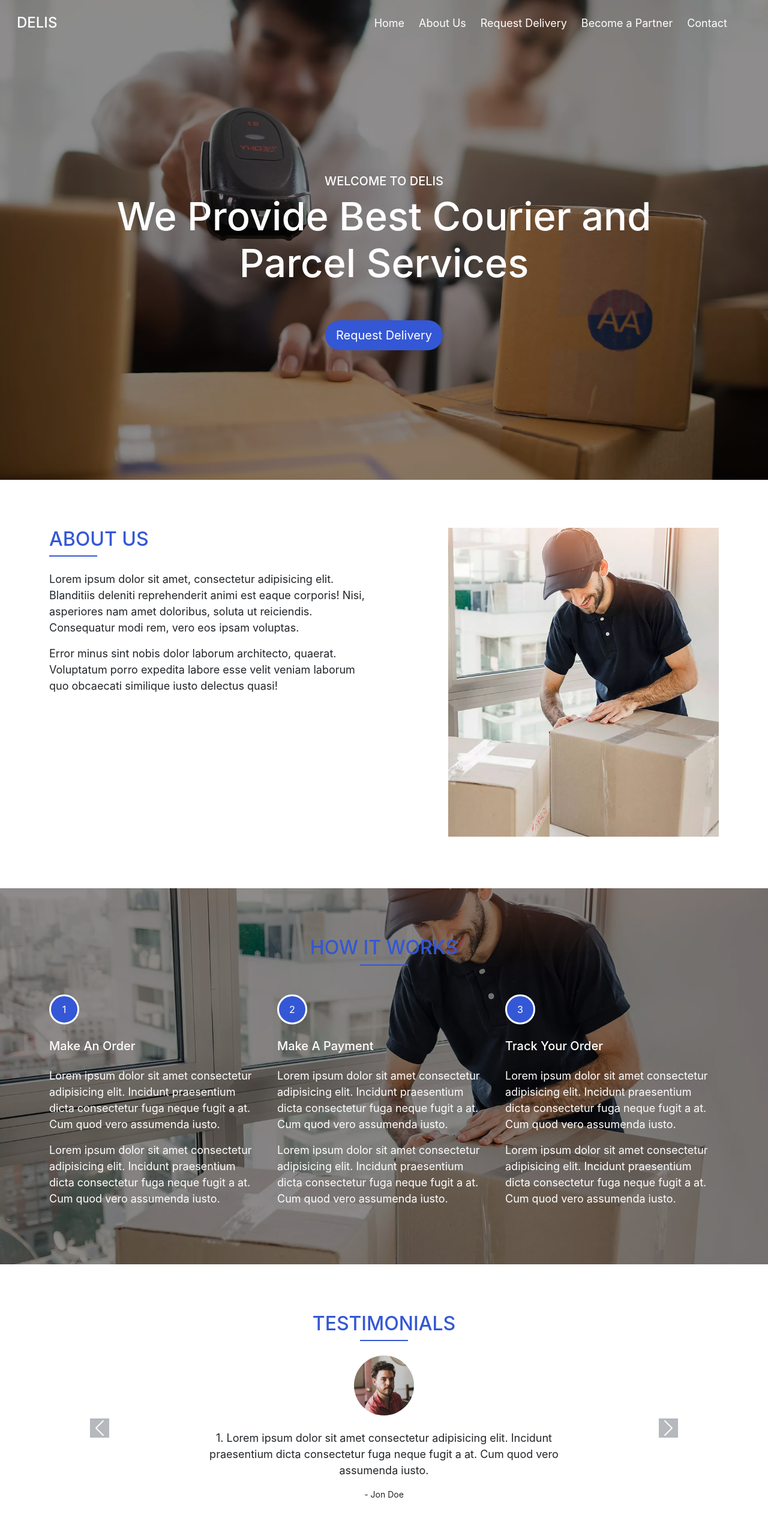
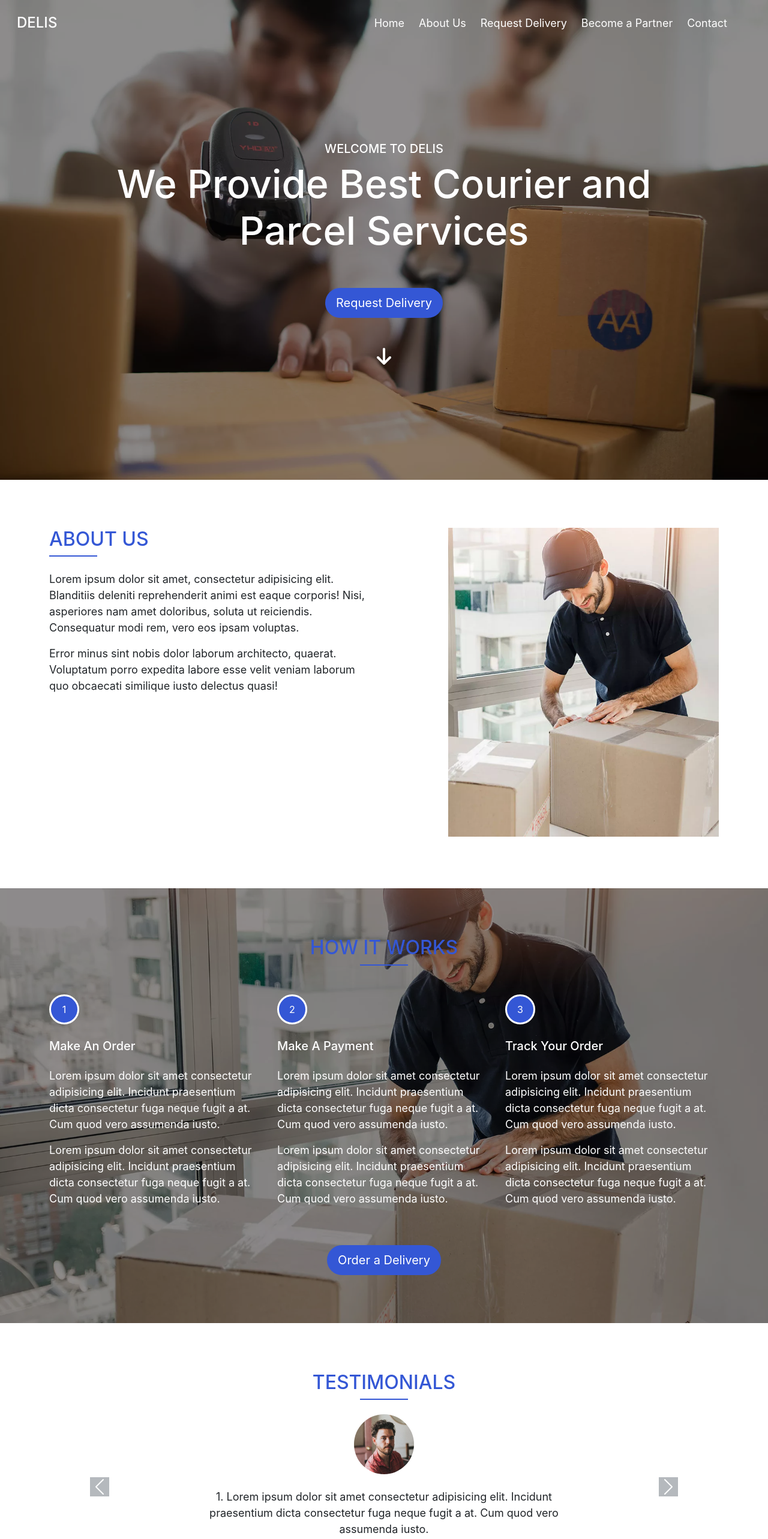
Before and after one commit to michaelOch/abc-logistics, a Next.js app: page / in a window 1280 px wide. Shown: the top 2566 px of the page at 60% size. Built offline with nearby package versions, Linux system fonts and the light colour scheme.

Commit message:
fix: navigation links to part of the page

```diff
--- a/src/components/header.js
+++ b/src/components/header.js
@@ -1,18 +1,31 @@
-import React from 'react';
+import React, { useEffect, useState } from 'react';
 import Navbar from '@/components/navbar';
 import styles from '../styles/Header.module.css';
 import Link from 'next/link';
+import { FontAwesomeIcon } from '@fortawesome/react-fontawesome';
+import { faArrowDown, faArrowDownAZ } from '@fortawesome/free-solid-svg-icons';
 
 function Header() {
+
+    const [navTheme, setNavTheme] = useState(false);
+
+
     return (
         <header className={styles.section}>
-            <Navbar />
-            <div className={`d-flex flex-column justify-content-center align-items-center p-5 mx-auto ${styles.section_content}`}>
+            <Navbar changeTheme={navTheme} />
+            <div className={`d-flex flex-column justify-content-center align-items-center pt-5 mx-auto ${styles.section_content}`}>
                 <h5 className='text-center'>WELCOME TO DELIS</h5>
                 <h1 className='text-center'>We Provide Best Courier and Parcel Services</h1>
                 <Link href='#'>
                     <a className='btn btn-lg btn-block btn-primary mt-5'>Request Delivery</a>
                 </Link>
+                <div className='d-flex justify-content-center align-items-center mt-5'>
+                    <Link href='#about-section'>
+                        <a className=''>
+                            <FontAwesomeIcon icon={faArrowDown} size='2x' />
+                        </a>
+                    </Link>
+                </div>
             </div>
         </header>
     )
--- a/src/components/navbar.js
+++ b/src/components/navbar.js
@@ -2,9 +2,9 @@ import React from 'react';
 import Link from 'next/link';
 import styles from '../styles/Navbar.module.css';
 
-function Navbar() {
+function Navbar({ changeTheme }) {
     return (
-        <nav className={`navbar navbar-expand-lg px-3 py-4 sticky-top ${styles.section}`}>
+        <nav className={`navbar navbar-expand-lg px-3 py-4 fixed-top ${styles.section} ${changeTheme && styles.theme_primary}`}>
             <div className="container-fluid">
                 <Link className="navbar-brand" href="/"><h4 className='mb-0'>DELIS</h4></Link>
                 <button className="navbar-toggler" type="button" data-bs-toggle="offcanvas" data-bs-target="#offcanvasNavbar" aria-controls="offcanvasNavbar">
--- a/src/pages/index.js
+++ b/src/pages/index.js
@@ -9,8 +9,8 @@ import customer2 from '../assets/images/customer-2.webp';
 import customer3 from '../assets/images/customer-3.webp';
 import customer4 from '../assets/images/customer-4.webp';
 import { FontAwesomeIcon } from '@fortawesome/react-fontawesome';
-import { faPhoneAlt, faEnvelope } from '@fortawesome/free-solid-svg-icons';
-import { faTwitter, faInstagram, faFacebook, faYoutube, faLinkedin } from '@fortawesome/free-brands-svg-icons';
+import { faPhoneAlt, faEnvelope, faLocationPin } from '@fortawesome/free-solid-svg-icons';
+import { faTwitter, faInstagram, faFacebook, faLinkedin } from '@fortawesome/free-brands-svg-icons';
 
 export default function Home() {
     return (
@@ -20,6 +20,7 @@ export default function Home() {
                 <meta name="description" content="ABC Delivery" />
                 <link rel="icon" href="/favicon.ico" />
             </Head>
+            <div id='home-section'></div>
             <Header />
             <main className=''>
                 {/* About Section */}
@@ -47,7 +48,7 @@ export default function Home() {
                     </div>
                 </section>
                 {/* How It Works */}
-                <section id='works-section' className={styles.works_section}>
+                <section id='request-section' className={styles.works_section}>
                     <div className='container'>
                         <h2 className='text-center'>HOW IT WORKS</h2>
                         <div className={`${styles.line} mx-auto mb-4`}></div>
@@ -88,6 +89,11 @@ export default function Home() {
                                     </p>
                                 </div>
                             </div>
+                        </div>
+                        <div className='d-flex justify-content-center align-items-center'>
+                            <Link href='#'>
+                                <a className='btn btn-lg btn-block btn-primary mt-5'>Order a Delivery</a>
+                            </Link>
                         </div>
                     </div>
                 </section>
@@ -195,7 +201,7 @@ export default function Home() {
                     </div>
                 </section>
                 {/* Become a partner */}
-                <section className={styles.partner_section}>
+                <section id='partner-section' className={styles.partner_section}>
                     <div className='container'>
                         <div className={styles.partner_content}>
                             <div className='row'>
@@ -229,7 +235,7 @@ export default function Home() {
                     </div>
                 </section>
                 {/* Footer section */}
-                <footer className={styles.footer_section}>
+                <footer id='contact-section' className={styles.footer_section}>
                     <div className='container'>
                         <div className='row'>
                             <div className='col-md-5'>
@@ -264,7 +270,7 @@ export default function Home() {
                             </div>
                             <div className='col-md-2'>
                                 <div className=''>
-                                    <h6 className='mb-3'>Follow Us</h6>
+                                    <h6 className='mb-3'>Contact Us</h6>
                                     <div className='d-flex justify-content-between'>
                                         <p className='mb-0'>
                                             <Link href='#'>
@@ -295,6 +301,20 @@ export default function Home() {
                                             </Link>
                                         </p>
                                     </div>
+                                    <div className='mt-1'>
+                                        <p className='mb-1'>
+                                            <FontAwesomeIcon icon={faEnvelope} className={styles.icon} />
+                                            &nbsp; info@delis.com
+                                        </p>
+                                        <p className='mb-1'>
+                                            <FontAwesomeIcon icon={faPhoneAlt} className={styles.icon} />
+                                            &nbsp; +49 0800 7500
+                                        </p>
+                                        <p className='mb-1'>
+                                            <FontAwesomeIcon icon={faLocationPin} className={styles.icon} />
+                                            &nbsp; 15 Saxton, Texas USA.
+                                        </p>
+                                    </div>
                                 </div>
                             </div>
                             <div className='col-md-3'>
--- a/src/styles/Header.module.css
+++ b/src/styles/Header.module.css
@@ -16,7 +16,7 @@
 
 .section_content {
     max-width: 1000px;
-    height: 90%;
+    height: 100vh;
     color: var(--theme-light);
 }
 
--- a/src/styles/Home.module.css
+++ b/src/styles/Home.module.css
@@ -93,7 +93,7 @@
 
 /* Become a partner */
 .partner_section {
-    padding: 0 0 40px 0;
+    padding: 80px 0;
     background-image: url(../assets/images/bg-3.jpg);
     background-position: center;
     background-repeat: no-repeat;
@@ -104,8 +104,8 @@
 .partner_content {
     background-color: var(--theme-light);
     padding: 50px 0;
-    position: relative;
-    top: -60px;
+    /* position: relative;
+    top: -60px; */
 }
 
 .bar {
--- a/src/styles/Navbar.module.css
+++ b/src/styles/Navbar.module.css
@@ -1,5 +1,9 @@
 .section {
-    /* background-color: var(--theme-secondary); */
+    /* background-color: var(--theme-primary); */
     color: var(--theme-light);
     font-size: 18px;
 }
+
+.theme_primary {
+    background-color: var(--theme-primary);
+}
```
